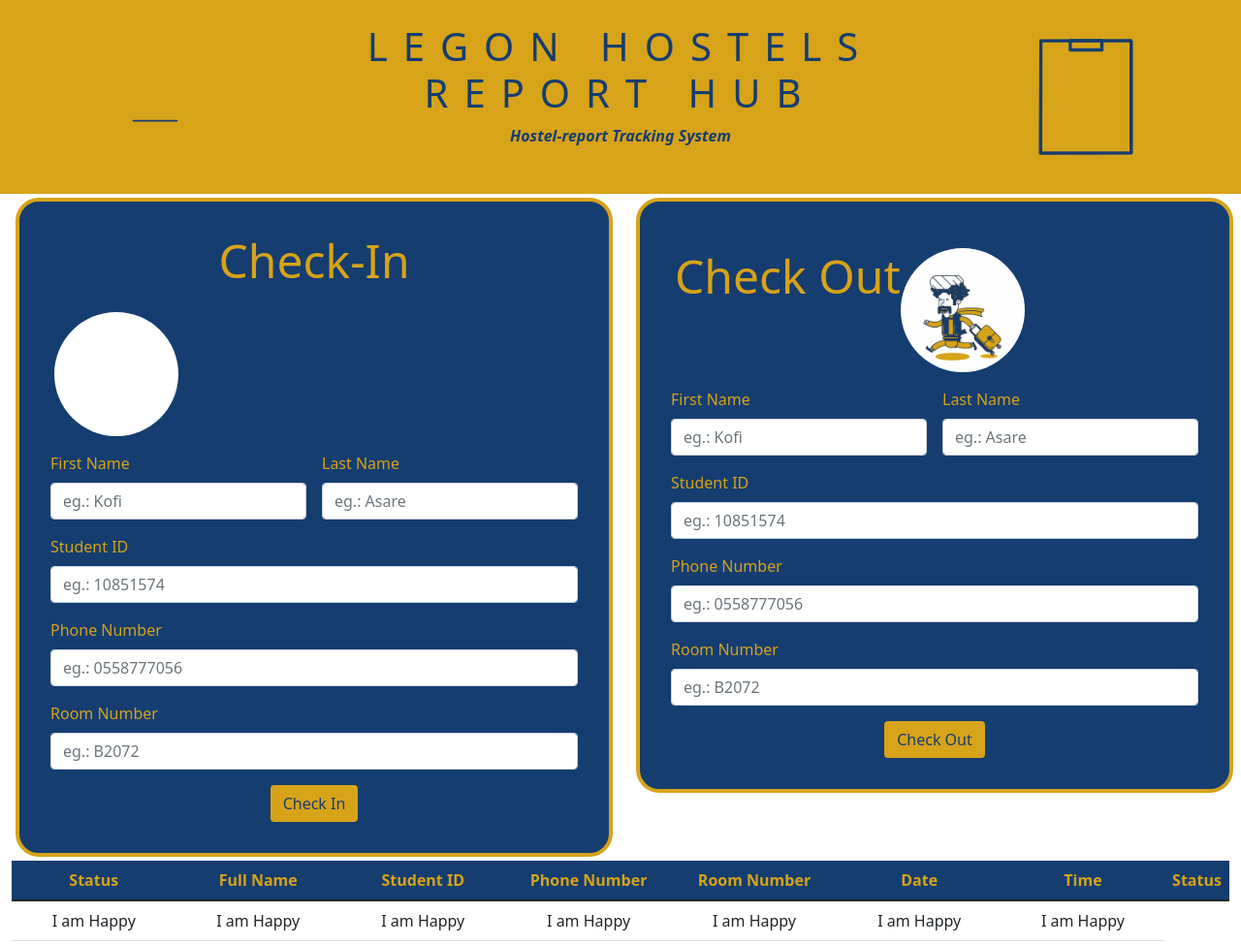
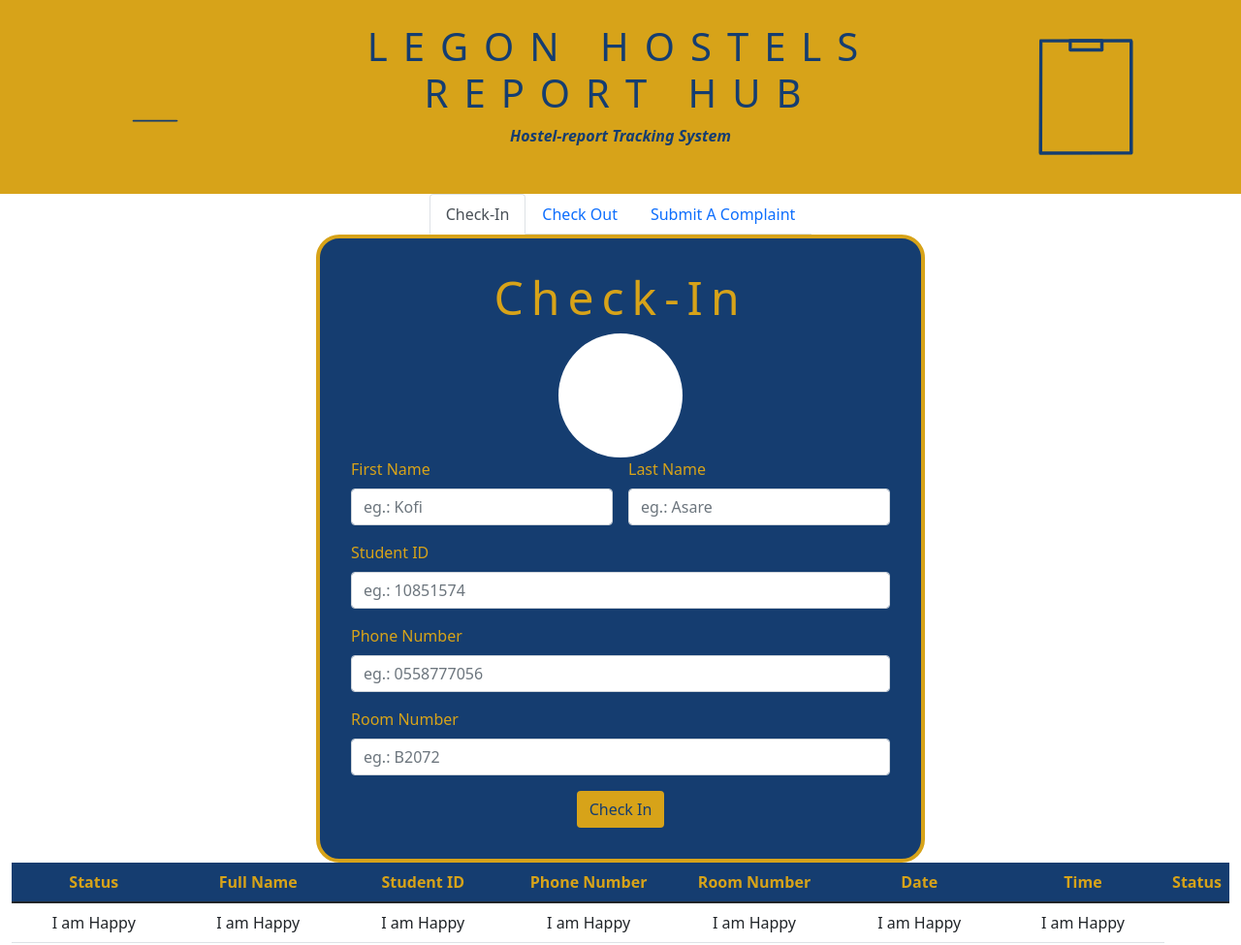
Before and after one commit to northjosh/Hostel-Report-Tracker-System, a plain HTML site: page index.html in a window 1280 px wide. Shown: the whole page at 97% size. Drawn offline with nearby package versions, Linux system fonts and the light colour scheme.

Commit message:
Beta Version

```diff
--- a/index.html
+++ b/index.html
@@ -1,13 +1,16 @@
 <!DOCTYPE html>
 <html lang="en">
-
   <head>
     <meta charset="UTF-8" />
     <meta http-equiv="X-UA-Compatible" content="IE=edge" />
     <meta name="viewport" content="width=device-width, initial-scale=1.0" />
     <!-- <link rel="stylesheet" href="https://www.w3schools.com/w3css/4/w3.css" /> -->
-  <link href="https://cdn.jsdelivr.net/npm/bootstrap@5.1.3/dist/css/bootstrap.min.css" rel="stylesheet"
-    integrity="sha384-1BmE4kWBq78iYhFldvKuhfTAU6auU8tT94WrHftjDbrCEXSU1oBoqyl2QvZ6jIW3" crossorigin="anonymous" />
+    <link
+      href="https://cdn.jsdelivr.net/npm/bootstrap@5.1.3/dist/css/bootstrap.min.css"
+      rel="stylesheet"
+      integrity="sha384-1BmE4kWBq78iYhFldvKuhfTAU6auU8tT94WrHftjDbrCEXSU1oBoqyl2QvZ6jIW3"
+      crossorigin="anonymous"
+    />
     <link rel="stylesheet" href="styles.css" />
     <title>EFSH | Hostel Report-Tracker System</title>
   </head>
@@ -30,41 +33,124 @@
           <img src="hostel-hub1.gif" alt="" />
         </div>
       </div>
+
       <!-- Row 1 -->
       <div class="row">
+        <!-- TAB SELECTION UPDATE -->
+        <nav class="d-flex justify-content-center">
+          <div class="nav nav-tabs nav-center" id="nav-tab" role="tablist">
+            <button
+              class="nav-link active"
+              id="nav-home-tab"
+              data-bs-toggle="tab"
+              data-bs-target="#nav-home"
+              type="button"
+              role="tab"
+              aria-controls="nav-home"
+              aria-selected="true"
+            >
+              Check-In
+            </button>
+            <button
+              class="nav-link"
+              id="nav-profile-tab"
+              data-bs-toggle="tab"
+              data-bs-target="#nav-profile"
+              type="button"
+              role="tab"
+              aria-controls="nav-profile"
+              aria-selected="false"
+            >
+              Check Out
+            </button>
+            <button
+              class="nav-link"
+              id="nav-contact-tab"
+              data-bs-toggle="tab"
+              data-bs-target="#nav-contact"
+              type="button"
+              role="tab"
+              aria-controls="nav-contact"
+              aria-selected="false"
+            >
+              Submit A Complaint
+            </button>
+          </div>
+        </nav>
+        <div class="tab-content" id="nav-tabContent">
+          <div
+            class="tab-pane fade show active"
+            id="nav-home"
+            role="tabpanel"
+            aria-labelledby="nav-home-tab"
+          >
+            <div class="d-flex justify-content-center">
               <!-- Check-IN -->
               <div class="col-md-6">
-        <div class="col-md-12 check-in m-1 right">
-          <h3 class="text-center">Check-In</h3>
+                <div class="col-md-12 right">
                   <div class="row">
+                    <div class="d-flex justify-content-center align-items-center">
+                      <h3>Check-In</h3>
+                    </div>
                     <!--Check-in Animation Illustration -->
-            <div class="col-md-12 text-center illustration">
+                    <div class="d-flex justify-content-center illustration">
                       <img src="check-in.gif" alt="" />
                     </div>
                   </div>
+
                   <div class="row">
                     <!-- Form test -->
                     <div class="col-md-12">
                       <form action="" class="row g-3">
                         <div class="col-md-6">
                           <label for="Fname" class="form-label">First Name</label>
-                  <input type="text" class="form-control" name="fname" id="Fname" placeholder="eg.: Kofi" />
+                          <input
+                            type="text"
+                            class="form-control"
+                            name="fname"
+                            id="Fname"
+                            placeholder="eg.: Kofi"
+                          />
                         </div>
                         <div class="col-md-6">
                           <label for="Lname" class="form-label">Last Name</label>
-                  <input type="text" class="form-control" name="lname" id="Lname" placeholder="eg.: Asare" />
+                          <input
+                            type="text"
+                            class="form-control"
+                            name="lname"
+                            id="Lname"
+                            placeholder="eg.: Asare"
+                          />
                         </div>
                         <div class="col-12">
                           <label for="Sid" class="form-label">Student ID</label>
-                  <input type="text" class="form-control" id="Sid" placeholder="eg.: 10851574" name="id" />
+                          <input
+                            type="text"
+                            class="form-control"
+                            id="Sid"
+                            placeholder="eg.: 10851574"
+                            name="id"
+                          />
                         </div>
                         <div class="col-12">
                           <label for="Phone" class="form-label">Phone Number</label>
-                  <input type="text" class="form-control" id="Phone" placeholder="eg.: 0558777056" name="phone" />
+                          <input
+                            type="text"
+                            class="form-control"
+                            id="Phone"
+                            placeholder="eg.: 0558777056"
+                            name="phone"
+                          />
                         </div>
                         <div class="col-md-12">
                           <label for="Rnumber" class="form-label">Room Number</label>
-                  <input type="text" class="form-control" id="Rnumber" placeholder="eg.: B2072" name="room" />
+                          <input
+                            type="text"
+                            class="form-control"
+                            id="Rnumber"
+                            placeholder="eg.: B2072"
+                            name="room"
+                          />
                         </div>
                         <div class="text-center col-12">
                           <button class="btn btn-color" type="submit">Check In</button>
@@ -74,15 +160,25 @@
                   </div>
                 </div>
               </div>
-
+            </div>
+          </div>
+          <div
+            class="tab-pane fade"
+            id="nav-profile"
+            role="tabpanel"
+            aria-labelledby="nav-profile-tab"
+          >
+            <!-- Tester Worked-->
+            <div class="d-flex justify-content-center">
               <!-- Check-OUT -->
               <div class="col-md-6">
                 <div class="col-md-12 m-1 right">
                   <div class="row">
+                    <div class="d-flex justify-content-center align-items-center">
+                      <h3>Check-Out</h3>
+                    </div>
                     <!--Check-in Animation Illustration -->
-            <div class="col-md-12 illustration">
-              <br />
-              <h3>Check Out</h3>
+                    <div class="d-flex justify-content-center illustration">
                       <img src="check-out.gif" alt="" />
                     </div>
                   </div>
@@ -92,23 +188,53 @@
                       <form class="row check-out g-3">
                         <div class="col-md-6">
                           <label for="Fname" class="form-label">First Name</label>
-                  <input type="text" class="form-control" id="Fname" placeholder="eg.: Kofi" name="fname" />
+                          <input
+                            type="text"
+                            class="form-control"
+                            id="Fname"
+                            placeholder="eg.: Kofi"
+                            name="fname"
+                          />
                         </div>
                         <div class="col-md-6">
                           <label for="Lname" class="form-label">Last Name</label>
-                  <input type="text" class="form-control" id="Lname" placeholder="eg.: Asare" name="lname" />
+                          <input
+                            type="text"
+                            class="form-control"
+                            id="Lname"
+                            placeholder="eg.: Asare"
+                            name="lname"
+                          />
                         </div>
                         <div class="col-12">
                           <label for="Sid" class="form-label">Student ID</label>
-                  <input type="text" class="form-control" id="Sid" placeholder="eg.: 10851574" name="id" />
+                          <input
+                            type="text"
+                            class="form-control"
+                            id="Sid"
+                            placeholder="eg.: 10851574"
+                            name="id"
+                          />
                         </div>
                         <div class="col-12">
                           <label for="Phone" class="form-label">Phone Number</label>
-                  <input type="text" class="form-control" id="Phone" placeholder="eg.: 0558777056" name="phone" />
+                          <input
+                            type="text"
+                            class="form-control"
+                            id="Phone"
+                            placeholder="eg.: 0558777056"
+                            name="phone"
+                          />
                         </div>
                         <div class="col-md-12">
                           <label for="Rnumber" class="form-label">Room Number</label>
-                  <input type="text" class="form-control" id="Rnumber" placeholder="eg.: B2072" name="room" />
+                          <input
+                            type="text"
+                            class="form-control"
+                            id="Rnumber"
+                            placeholder="eg.: B2072"
+                            name="room"
+                          />
                         </div>
                         <div class="text-center col-12">
                           <button class="btn btn-color" type="submit">Check Out</button>
@@ -119,6 +245,31 @@
                 </div>
               </div>
             </div>
+          </div>
+          <!-- Complaint Form -->
+          <div
+            class="tab-pane fade"
+            id="nav-contact"
+            role="tabpanel"
+            aria-labelledby="nav-contact-tab"
+          >
+            <div class="d-flex justify-content-center">
+              <div class="row right illustration">
+                <div class="col-md-4 d-flex justify-content-center align-items-center">
+                  <img class="img-fluid" src="complaint.gif" alt="" />
+                </div>
+                <div class="col-md-8">
+                  <h4>Tell Us Your Problem</h4>
+                  <p>Problems relating to your accomodation can be posted here for rectification</p>
+                  <textarea class="form-control m-1" rows="5"></textarea>
+                  <button class="btn btn-color" type="submit">Submit</button>
+                </div>
+              </div>
+            </div>
+          </div>
+        </div>
+      </div>
+
       <!-- Row 2 -->
       <div class="row">
         <div class="col-md-12">
@@ -150,8 +301,12 @@
         </div>
       </div>
     </div>
+    <script
+      src="https://cdn.jsdelivr.net/npm/bootstrap@5.1.3/dist/js/bootstrap.bundle.min.js"
+      integrity="sha384-ka7Sk0Gln4gmtz2MlQnikT1wXgYsOg+OMhuP+IlRH9sENBO0LRn5q+8nbTov4+1p"
+      crossorigin="anonymous"
+    ></script>
 
     <script src="index.js"></script>
   </body>
-
 </html>
--- a/styles.css
+++ b/styles.css
@@ -21,21 +21,21 @@ body {
 
 h3 {
   font-size: 3rem;
+  letter-spacing: 0.5rem;
 }
 form {
   color: #d7a319;
 }
+
 .illustration img {
   width: 8rem;
   height: 8rem;
   border-radius: 5rem;
 }
 
-.illustration {
-  display: inline-flex;
-  padding: 1rem;
+textarea:active {
+  outline-color: #d7a319 !important;
 }
-
 H1 {
   letter-spacing: 1rem;
 }
```
Also changed, not shown: 1 other file. Lines whose indentation alone changed are shown as unchanged.
